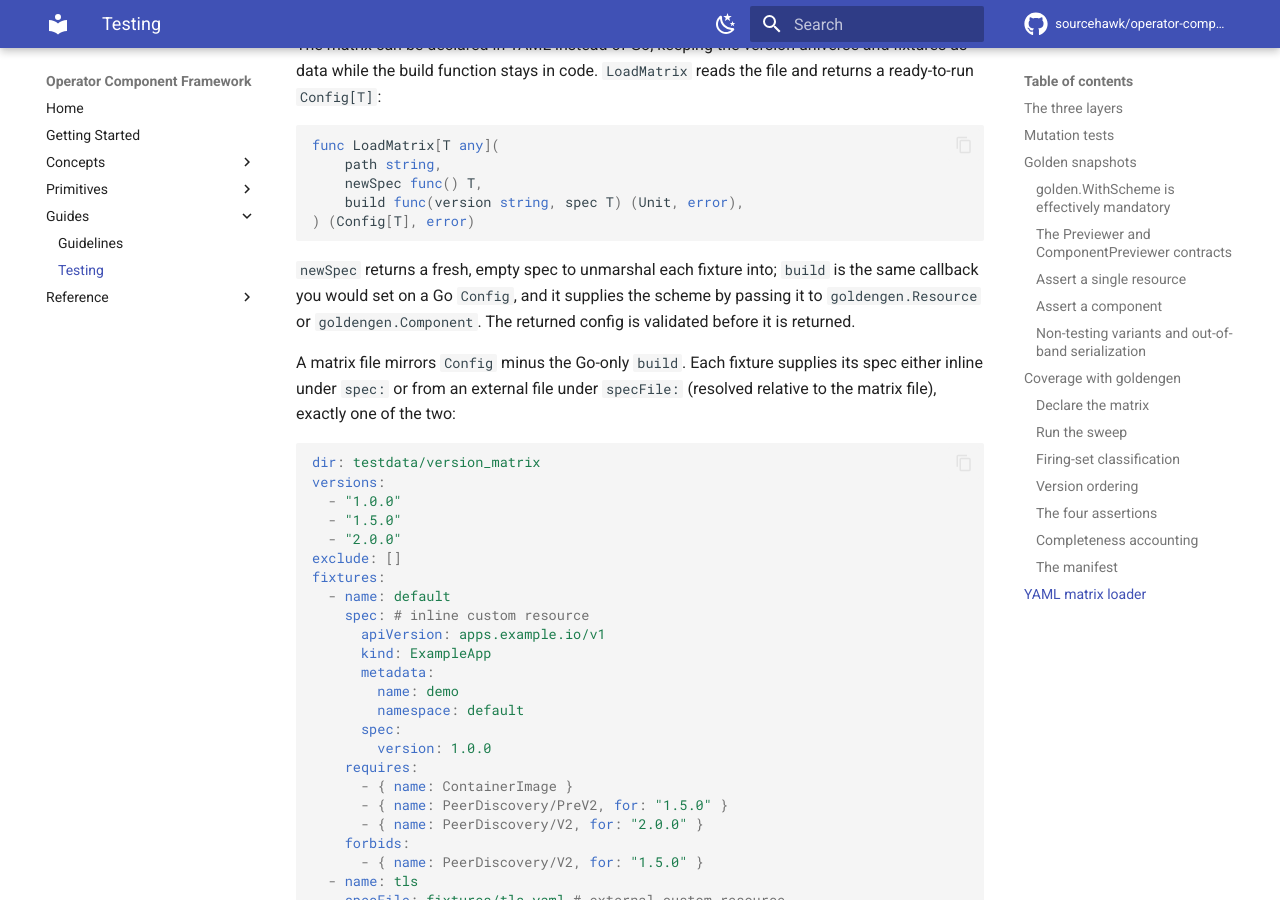
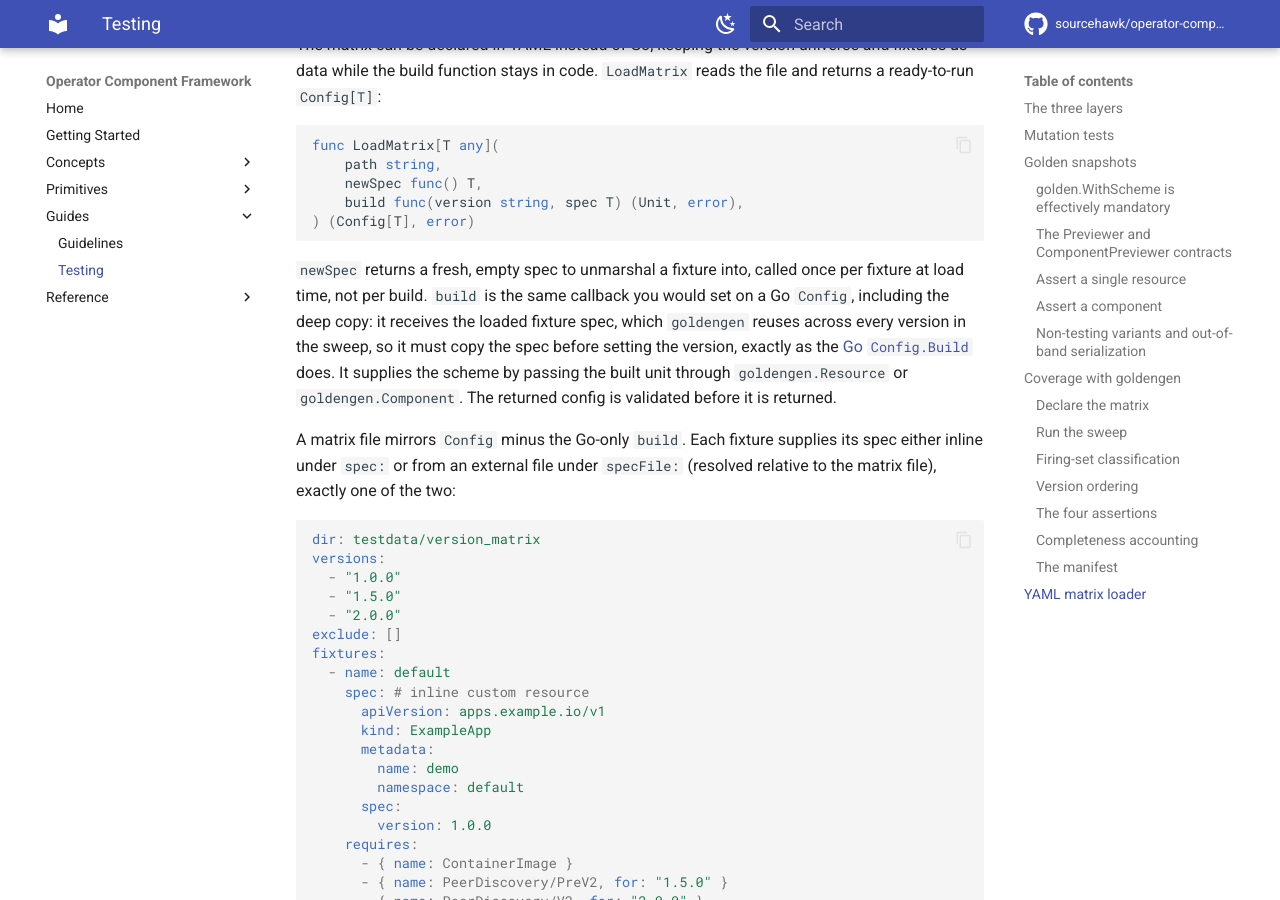
Before and after one commit to sourcehawk/operator-component-framework, an MkDocs documentation site: the page built from docs/testing.md, in a window 1280 px wide and 900 px high, scrolled down 9301 px. Built offline with MkDocs 1.6.1 and Material for MkDocs 9.7.7, drawn with Linux system fonts in a browser that asks for light colours; comment, search, counter and statistics services are not loaded.

Commit message:
docs: clarify that LoadMatrix specs are shared across versions and need deep copy
The YAML-loaded fixture spec is unmarshaled once at load time and reused for every
version in the sweep, so the build callback must deep-copy it before setting the
version, exactly like the Go Config.Build. newSpec is called once per fixture at
load time, not per build invocation.

Co-Authored-By: Claude Opus 4.8 (1M context) <noreply@anthropic.com>

````diff
--- a/docs/testing.md
+++ b/docs/testing.md
@@ -400,9 +400,11 @@ func LoadMatrix[T any](
 ) (Config[T], error)
 ```
 
-`newSpec` returns a fresh, empty spec to unmarshal each fixture into; `build` is the same callback you would set on a Go
-`Config`, and it supplies the scheme by passing it to `goldengen.Resource` or `goldengen.Component`. The returned config
-is validated before it is returned.
+`newSpec` returns a fresh, empty spec to unmarshal a fixture into, called once per fixture at load time, not per build.
+`build` is the same callback you would set on a Go `Config`, including the deep copy: it receives the loaded fixture
+spec, which `goldengen` reuses across every version in the sweep, so it must copy the spec before setting the version,
+exactly as the [Go `Config.Build`](#declare-the-matrix) does. It supplies the scheme by passing the built unit through
+`goldengen.Resource` or `goldengen.Component`. The returned config is validated before it is returned.
 
 A matrix file mirrors `Config` minus the Go-only `build`. Each fixture supplies its spec either inline under `spec:` or
 from an external file under `specFile:` (resolved relative to the matrix file), exactly one of the two:
````
